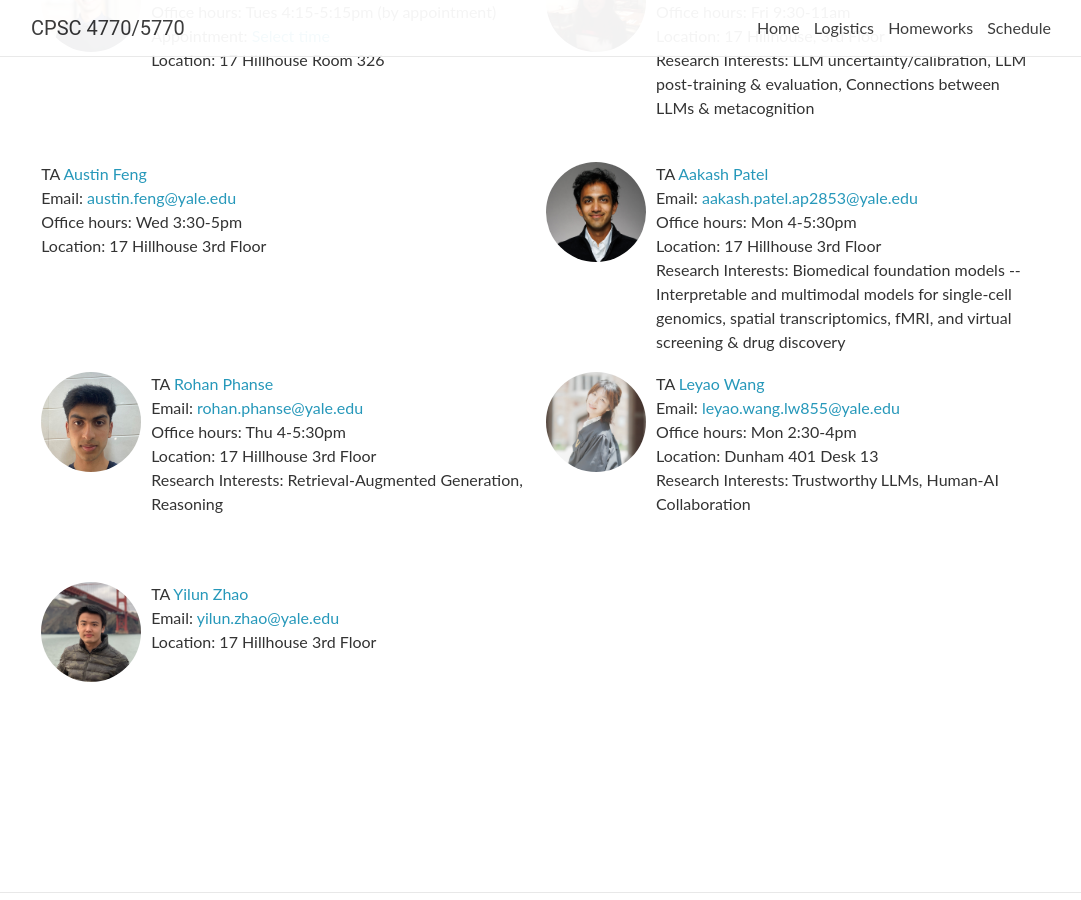
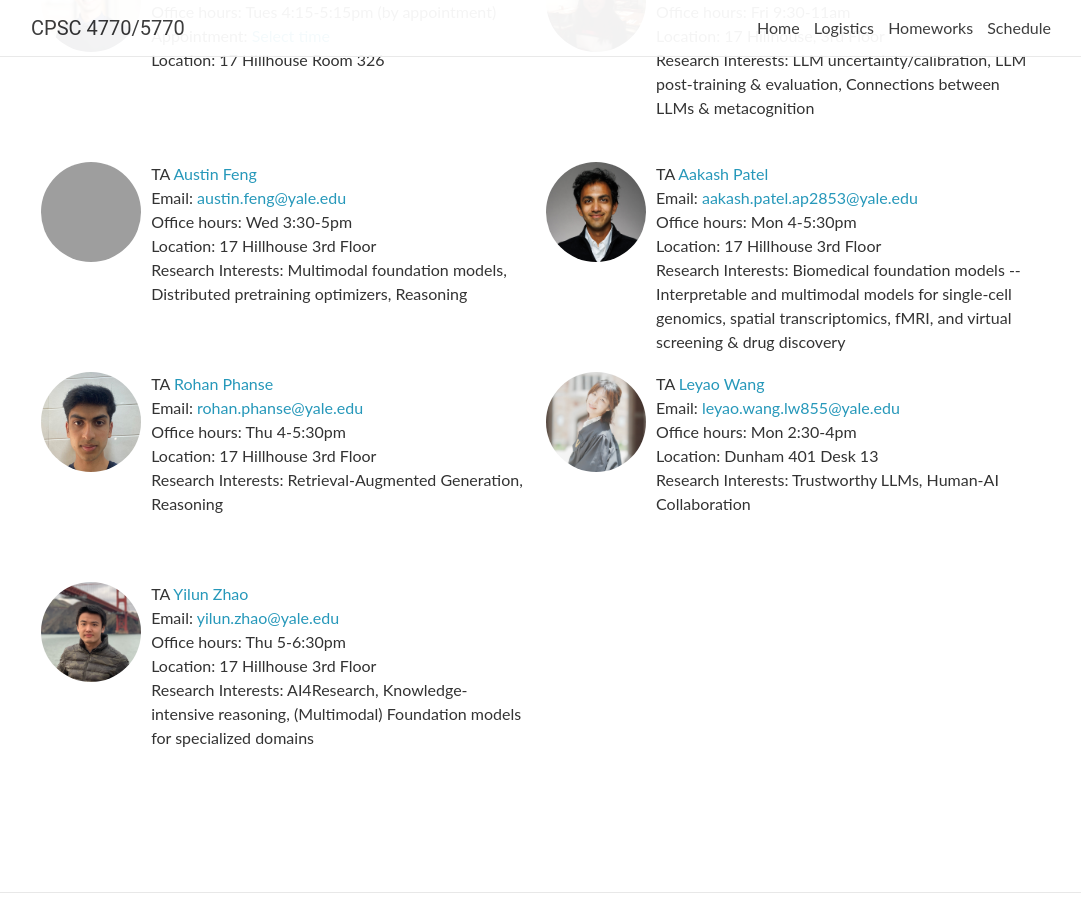
Before and after one commit to yale-nlp/cpsc4770, a Jekyll site: the page built from _pages/about.md, in a window 1280 px wide and 900 px high, scrolled down 1550 px. Shown: the whole window, without its empty margins (99-1180 px from the left). Built offline with Jekyll 4.4.1, drawn with Linux system fonts in a browser that asks for light colours; nearby versions of some CDN libraries; comment, search, counter and statistics services are not loaded; grey boxes are pictures that could not be loaded.

Commit message:
Add final TA info

```diff
--- a/_data/staff.yml
+++ b/_data/staff.yml
@@ -20,8 +20,8 @@ TAs:
     url:
     office-hours: Wed 3:30-5pm
     location: 17 Hillhouse 3rd Floor
-    image:
-    bio:
+    image: staff/austin.jpg
+    bio: Multimodal foundation models, Distributed pretraining optimizers, Reasoning
   - name: Aakash Patel
     email: aakash.patel.ap2853@yale.edu
     url:
@@ -46,7 +46,7 @@ TAs:
   - name: Yilun Zhao
     email: yilun.zhao@yale.edu
     url: https://yilunzhao.github.io/
-    office-hours:
+    office-hours: Thu 5-6:30pm
     location: 17 Hillhouse 3rd Floor
     image: staff/yilun.jpg
-    bio:
+    bio: AI4Research, Knowledge-intensive reasoning, (Multimodal) Foundation models for specialized domains
```
Also changed, not shown: 1 other file.
